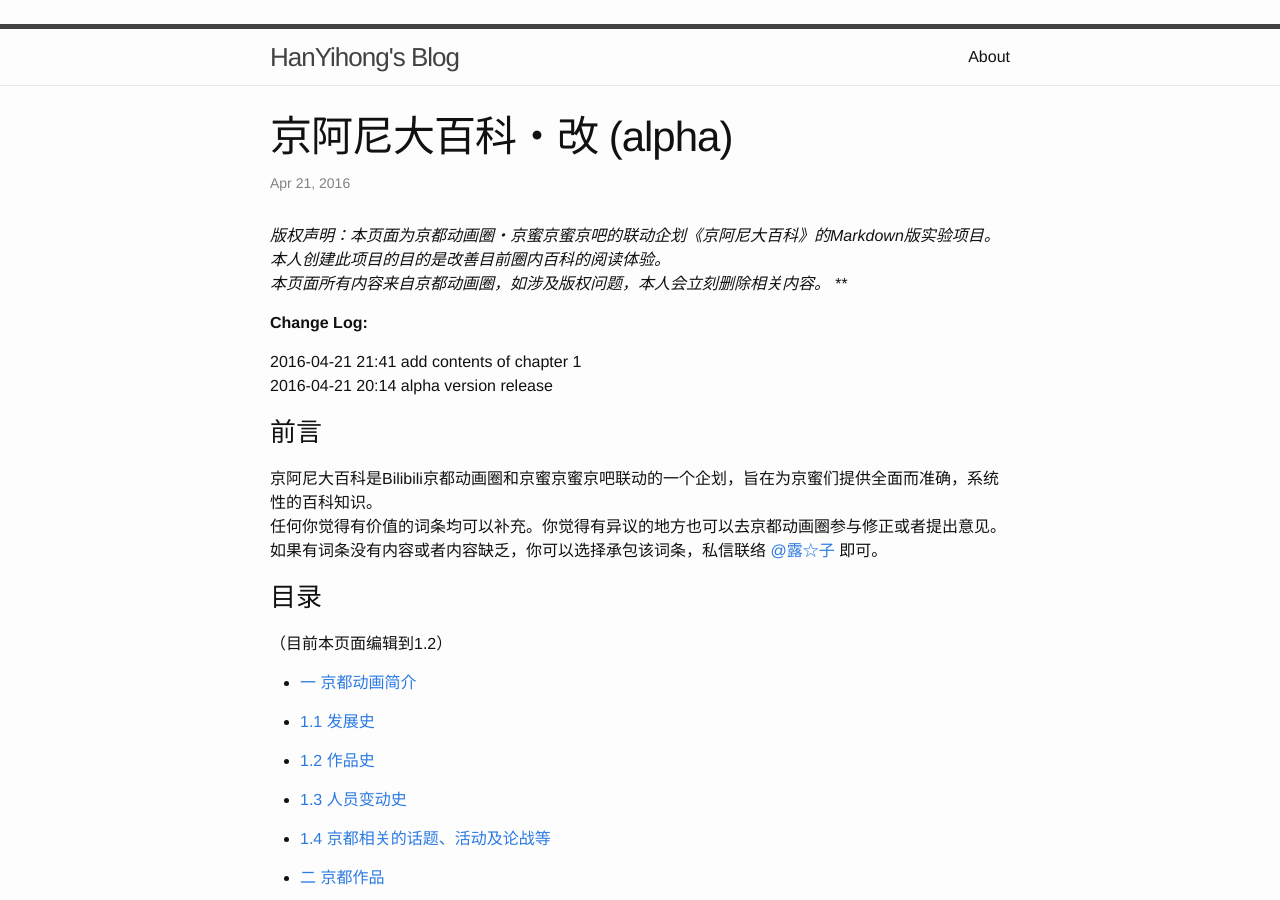
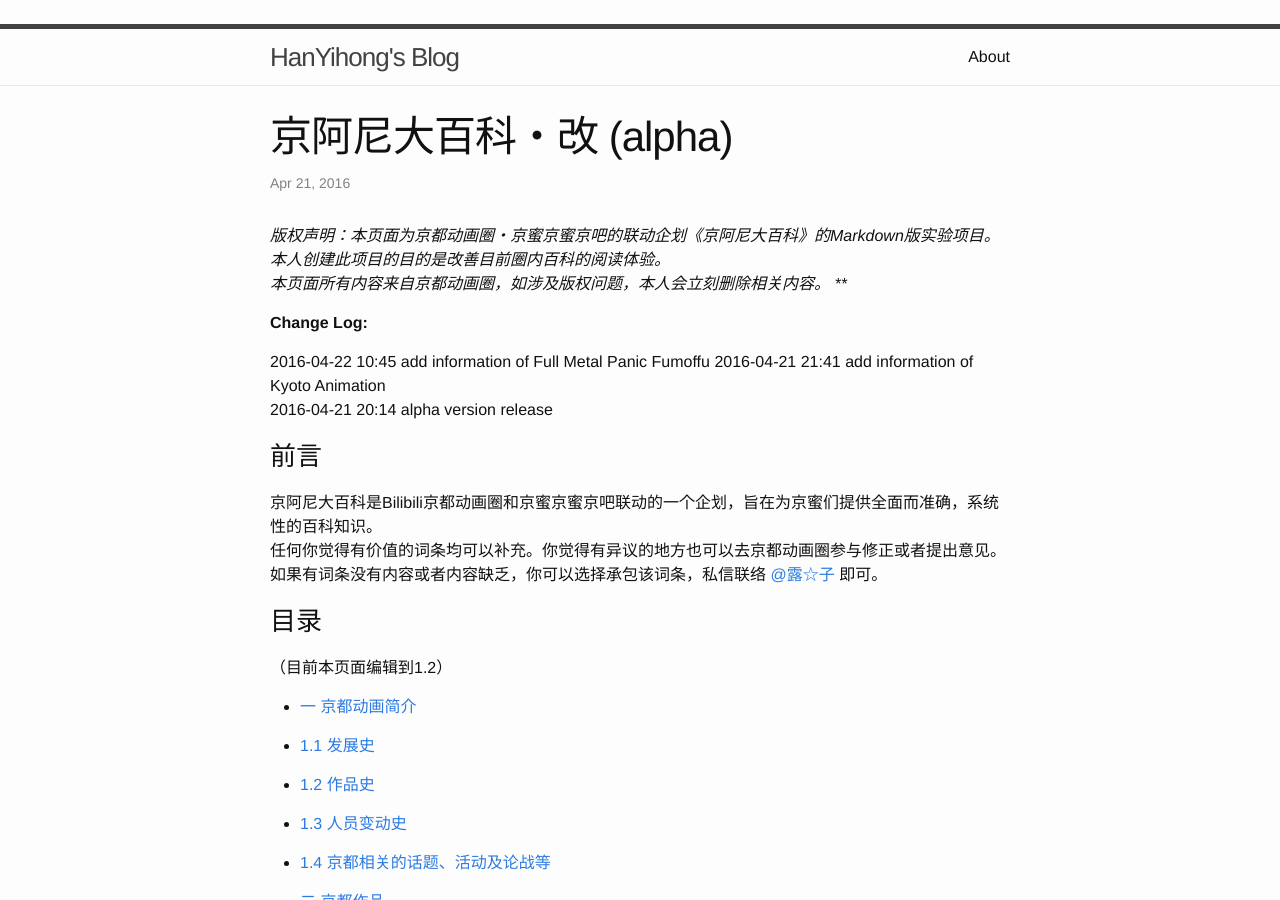
Before and after one commit to Clynie/hanyihong0324.github.io, a Jekyll site: the page built from _posts/2016-04-21-KyoaniWiki.md, in a window 1280 px wide and 900 px high. Built offline with Jekyll 4.4.1, drawn with Linux system fonts in a browser that asks for light colours.

Commit message:
edit change log

```diff
--- a/_posts/2016-04-21-KyoaniWiki.md
+++ b/_posts/2016-04-21-KyoaniWiki.md
@@ -12,7 +12,8 @@ categories: anime
 
 **Change Log:**
 
-2016-04-21 21:41 add contents of chapter 1
+2016-04-22 10:45 add information of Full Metal Panic Fumoffu
+2016-04-21 21:41 add information of Kyoto Animation
 2016-04-21 20:14 alpha version release
 
 ### 前言
```
